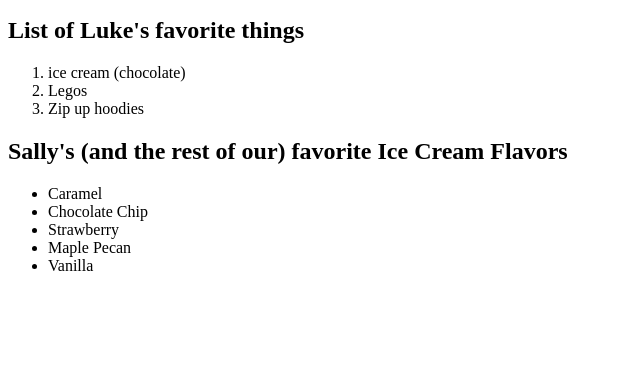
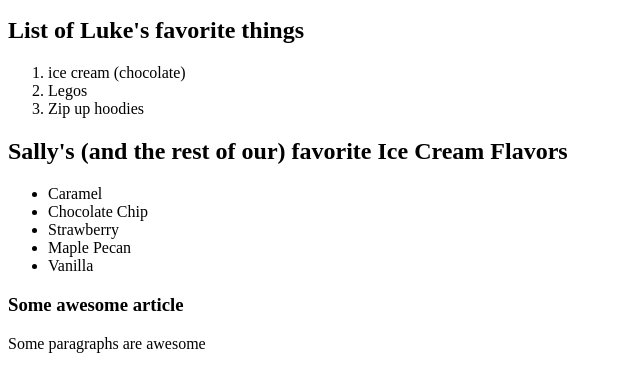
Before and after one commit to LukeSchlangen/html-css-workshop-march-2017, a plain HTML site: page index.html in a window 1280 px wide. Shown: the part 87-478 px from the top of the page, without its empty margins (0-640 px from the left). Drawn offline with Linux system fonts and the light colour scheme.

Commit message:
Update index.html

```diff
--- a/index.html
+++ b/index.html
@@ -22,6 +22,14 @@
       <li>Maple Pecan</li>
       <li>Vanilla</li>
     </ul>
+    <main>
+      <article>
+        <h3>Some awesome article</h3>
+        <section>
+          <p>Some paragraphs are awesome</p>
+        </section>
+      </article>
+    </main>
   </body>
 
 
```
